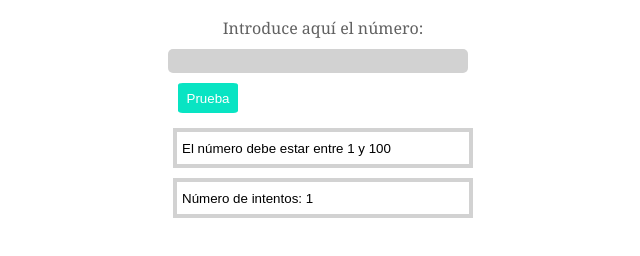
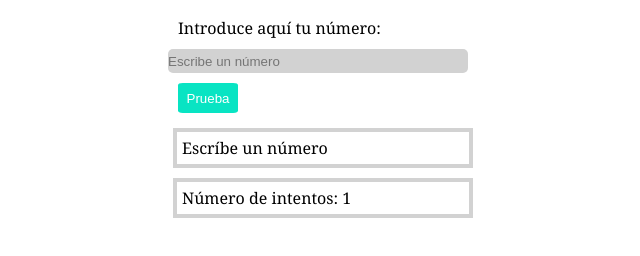
Before and after one commit to Adalab/modulo-2-evaluacion-intermedia-Pilarleizq, a plain HTML site: page index.html in a window 1280 px wide. Both pictures are taken after a click on the button "Prueba". Shown: the part 166-422 px from the top of the page, without its empty margins (317-957 px from the left). Drawn offline with Linux system fonts and the light colour scheme.

Commit message:
add issues

```diff
--- a/css/main.css
+++ b/css/main.css
@@ -38,6 +38,10 @@
     flex-direction: column;
 }
 
+.label {
+    padding: 10px;
+}
+
 .introduce {
     color:rgb(97, 97, 97);
     padding: 10px;
--- a/index.html
+++ b/index.html
@@ -15,35 +15,21 @@
 
     <main class="main">
 
-        <p class="introduce">Introduce aquí el número:</p>
-
         <form class="form">
+            <label for="number" class="label"> Introduce aquí tu número:</label>
             <input
                 class="number js__number"
-                type="text"
+                type="number"
                 id="number"
                 name="number"
-                placeholder=""
+                placeholder="Escribe un número"
                 required
             />
          <input class="button js__button count_click" type="button" value="Prueba">
-         <p> </p>
-         <input
-                class="clue js__clue"
-                type="text"
-                id="clue"
-                name="clue"
-                placeholder="clue: Escribe el número y dale a prueba"
-                required
-            />
-            <input
-                class="attempts js__attempts"
-                type="attempts"
-                id="attempts"
-                name="attempts"
-                placeholder="Número de intentos: 0 "
-                required
-            />
+
+         <p class="clue js__clue"> Escribe el número y dale a prueba </p>
+         <p class="attempts js__attempts"> Número de intentos: 0 </p>
+
         </form>
     </main>
 
--- a/js/main.js
+++ b/js/main.js
@@ -18,39 +18,37 @@ function getRandomNumber(max) {
     return Math.ceil(Math.random() * max);
     }
 
+function writeHTML(text){
+    clue.innerHTML = text;
+}
+
 function compareNumber(){
-    const numberWrite = number.value;
+    const numberWrite = parseInt(number.value);
 
-if (numberWrite < 1 || numberWrite > 100) {
-    return ('El número debe estar entre 1 y 100')
+if (number.value.length === 0){
+    console.log('hola');
+    writeHTML('Escríbe un número')
+} else if (numberWrite < 1 || numberWrite > 100) {
+    writeHTML('El número debe estar entre 1 y 100')
 } else if (numberWrite < numberRandom){
-    return ('Demasiado bajo.')
+    writeHTML('Demasiado bajo.')
 } else if (numberWrite > numberRandom){
-    return  ('Demasiado alto.')
+    writeHTML('Demasiado alto.')
 } else if (numberWrite === numberRandom){
-    return ('Has ganado campeona!!!!')
-} else {
-    return ('El número debe estar entre 0 y 100')
+    writeHTML('Has ganado campeona!!!!')
 }
 
 }
 
-function clickButton(event) {
-    clue.value = compareNumber();
-}
-
-// No sé como hacer para que sea una función que forme parte del addEventListener
-button.onclick = function () {
+function counterButton () {
     counter++;
-    document.getElementById("attempts").value = `Número de intentos: ${counter}`
-
+    attempts.innerHTML = `Número de intentos: ${counter}`
 }
 
 function handleClickButton (event){
     event.preventDefault();
-    clickButton();
-    clue.value = compareNumber ();
-
+    clue.value = compareNumber();
+    counterButton();
 }
 
 // Eventos
```
